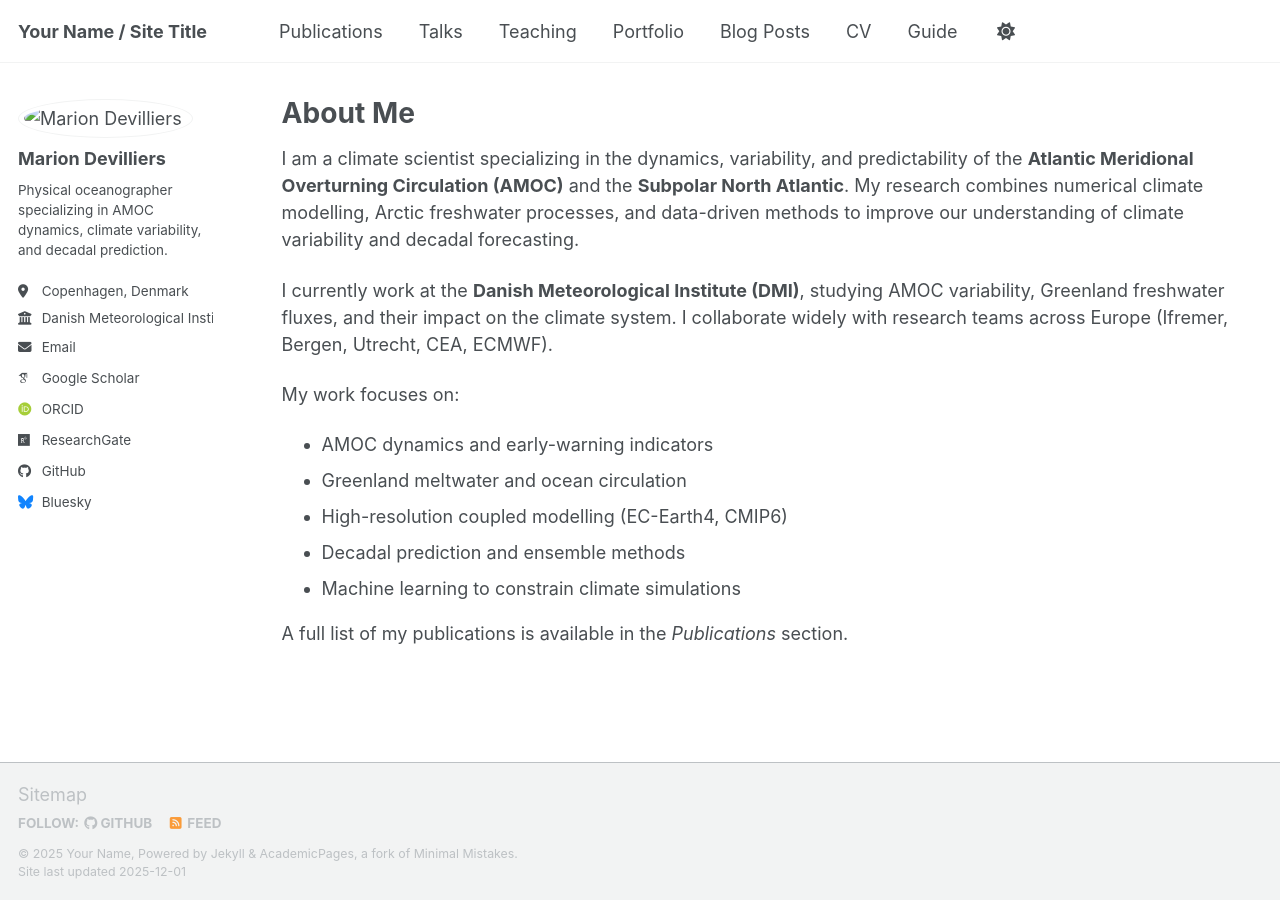
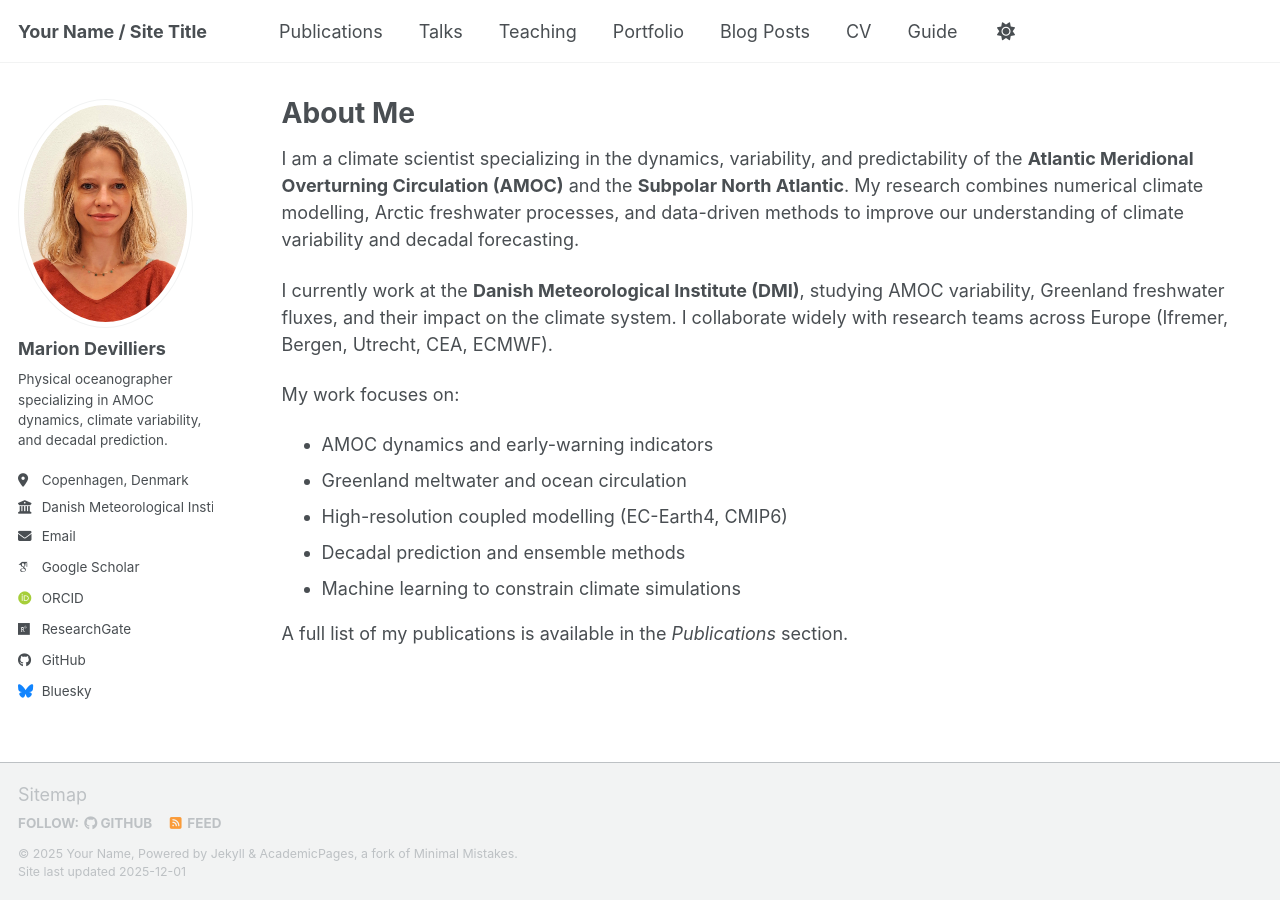
Before and after one commit to mariondevilliers/mariondevilliers.github.io, a Jekyll site: the page built from _pages/about.md, in a window 1280 px wide. Built offline with Jekyll 4.4.1, drawn with Linux system fonts in a browser that asks for light colours; some web fonts are replaced; a script bundle is joined from its source files by our own code; library files that are not in the unit come from our copies.

Commit message:
Update _config.yml

```diff
--- a/_config.yml
+++ b/_config.yml
@@ -23,7 +23,7 @@
 #               Additional customization can be done by editing /_includes/author-profile.html
 author:
   name             : "Marion Devilliers"
-  avatar           : "images/photo_Marion_Devilliers.jpg"
+  avatar           : "photo_Marion_Devilliers.jpg"
   bio              : "Physical oceanographer specializing in AMOC dynamics, climate variability, and decadal prediction."
   location         : "Copenhagen, Denmark"
   employer         : "Danish Meteorological Institute (DMI)"
```
